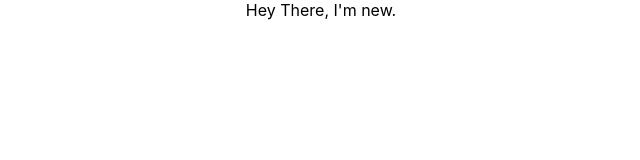
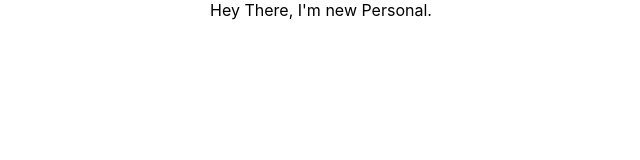
Before and after one commit to jatin-vashisht-primathon/test, a JavaScript app: page / in a window 1280 px wide. Shown: the top 160 px of the page, without its empty margins (319-959 px from the left). Built offline with nearby package versions, Linux system fonts and the light colour scheme; the HTML template or start-up script is replaced by a standard one.

Commit message:
New personal

```diff
--- a/src/App.js
+++ b/src/App.js
@@ -3,7 +3,7 @@ import './App.css';
 function App() {
   return (
     <div className="App">
-      Hey There, I'm new.
+      Hey There, I'm new Personal.
     </div>
   );
 }
```
